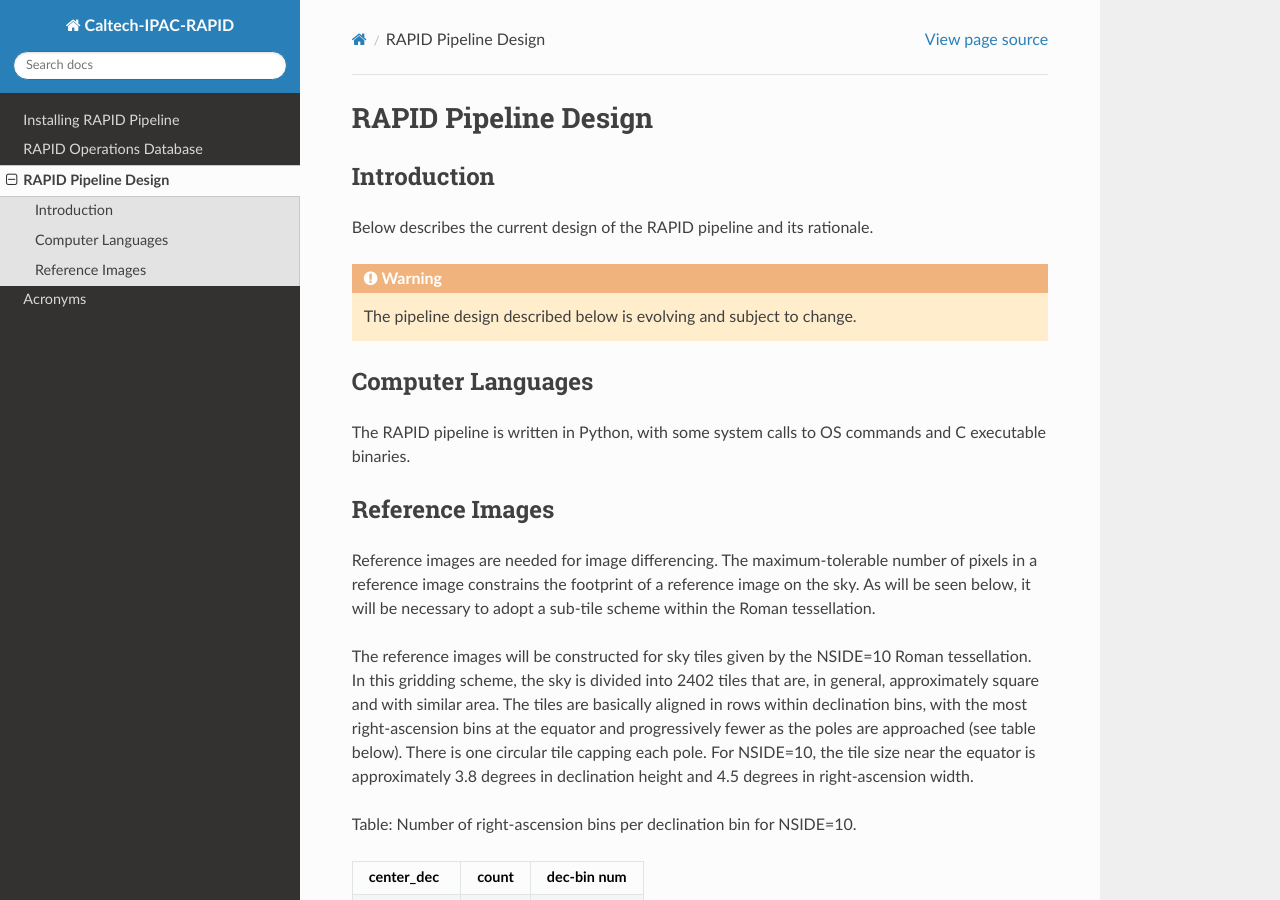
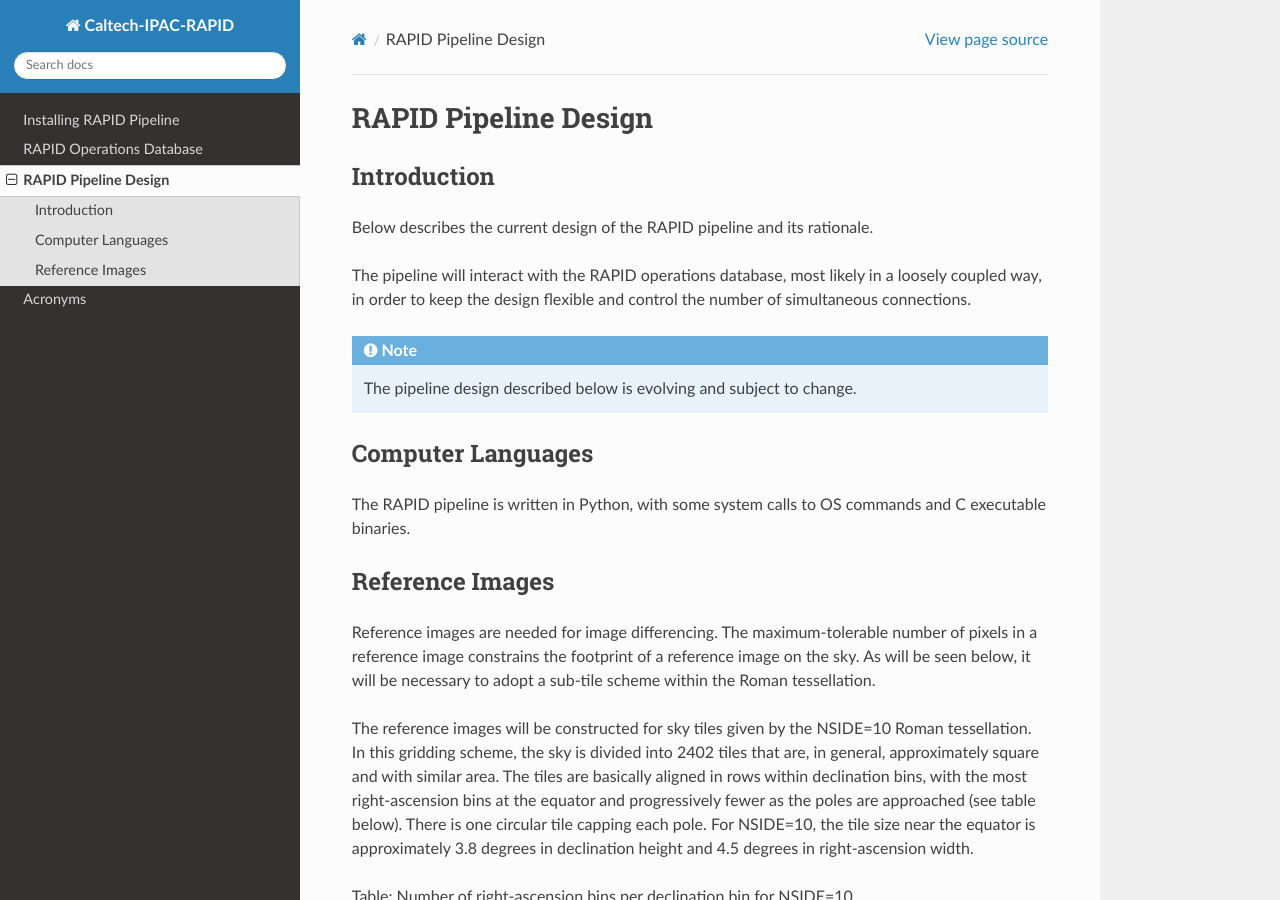
Before and after one commit to Caltech-IPAC/rapid, a Sphinx documentation site: the page built from docs/source/pl/pl.rst, in a window 1280 px wide and 900 px high. Built offline with Sphinx 7.4.7 and the Read the Docs theme 2.0.0, drawn with Linux system fonts in a browser that asks for light colours.

Commit message:
Added note about operations database in the intro.

```diff
--- a/docs/source/pl/pl.rst
+++ b/docs/source/pl/pl.rst
@@ -5,7 +5,11 @@ Introduction
 ************************************
 Below describes the current design of the RAPID pipeline and its rationale.
 
-.. warning::
+The pipeline will interact with the RAPID operations database, most likely in a
+loosely coupled way, in order to keep the design flexible and control the number
+of simultaneous connections.
+
+.. note::
     The pipeline design described below is evolving and subject to change.
 
 
```
